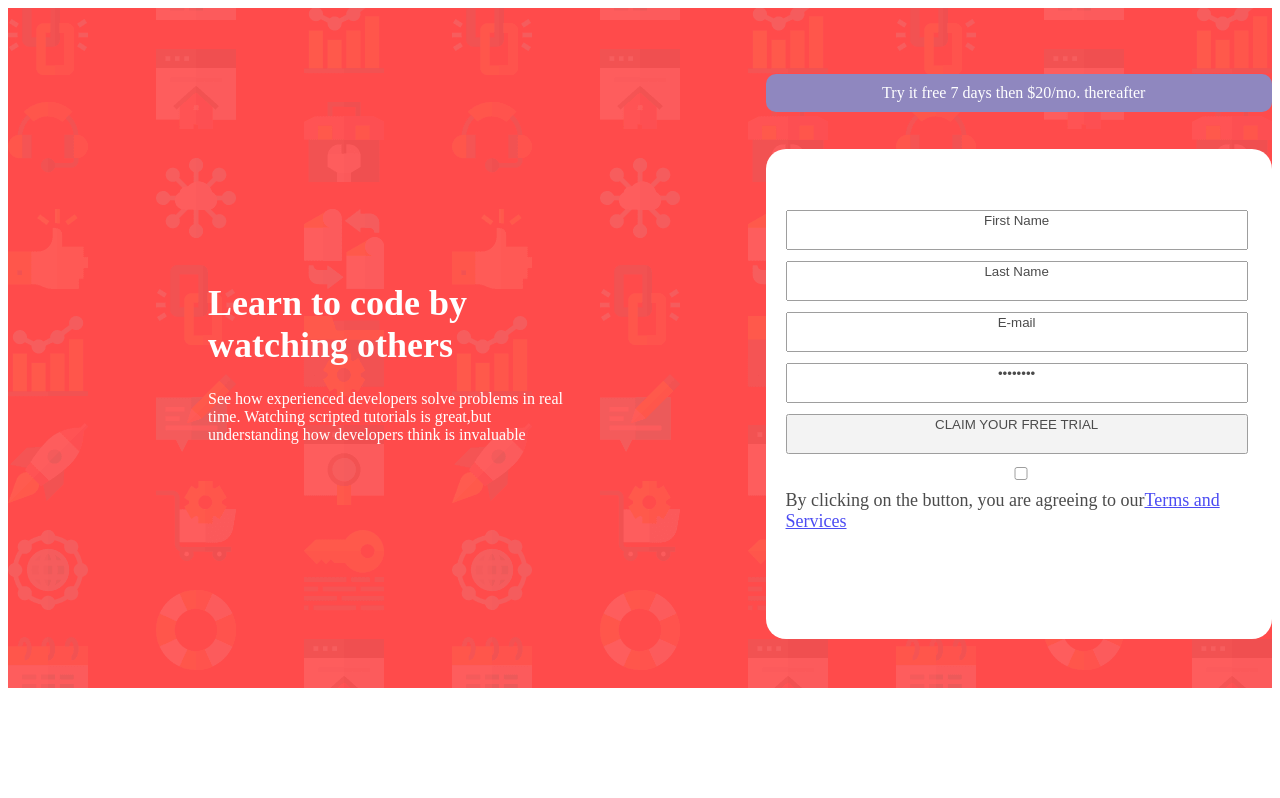
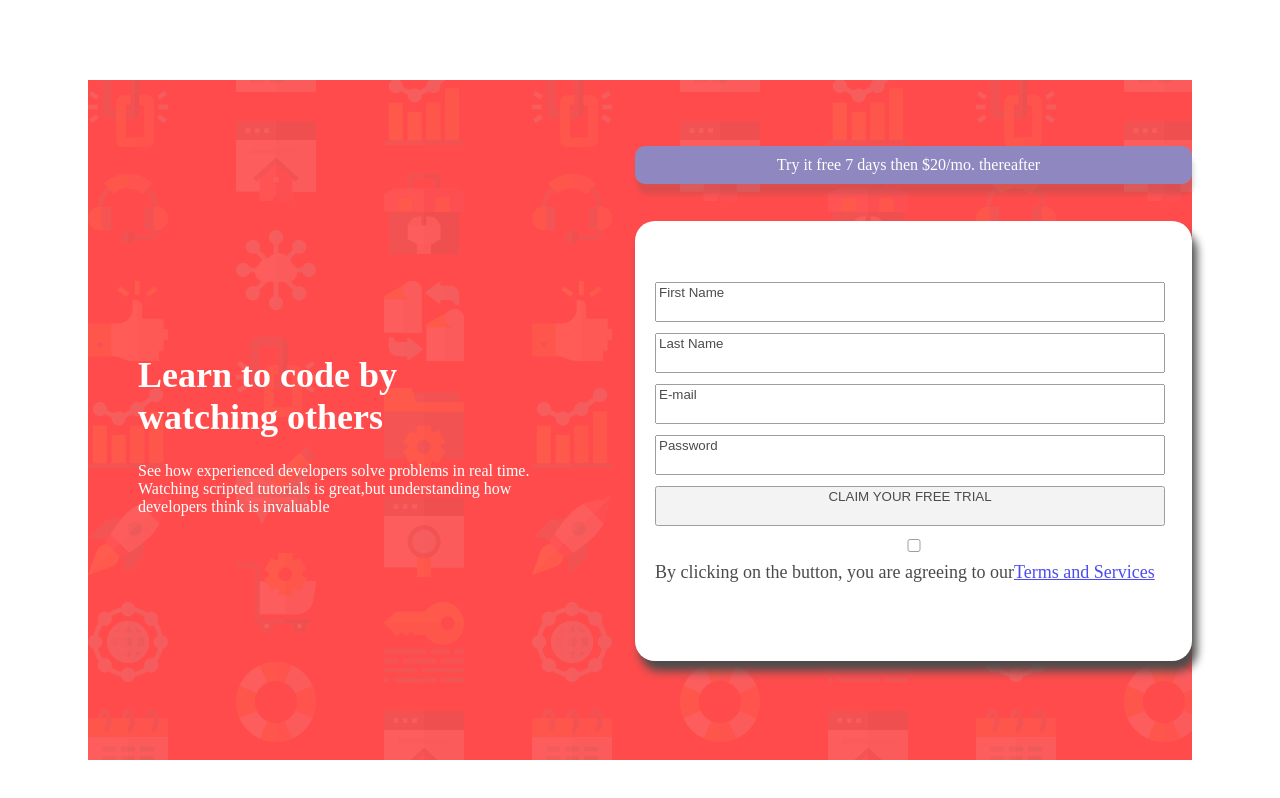
Before and after one commit to Isholawaheed/zuri3, a plain HTML site: page index.html in a window 1280 px wide. Drawn offline with Linux system fonts and the light colour scheme.

Commit message:
Add files via upload

```diff
--- a/index.html
+++ b/index.html
@@ -26,9 +26,11 @@
     <input type="text" name="First Name" value="First Name" required><br>
     <input type="text" name="Last Name" value="Last Name" required><br>
     <input type="email" name="E-mail" value="E-mail" required><br>
-    <input type="Password" name="Password" value="Password" required><br>
-    <input type="button" value="CLAIM YOUR FREE TRIAL"><br>
-    <input type="checkbox"><span>By clicking on the button, you are agreeing to our<a href="#">Terms and Services</a></span>
+    <input type="text" name="Password" value="Password" required><br>
+    <input type="button"  value="CLAIM YOUR FREE TRIAL"><br>
+    <input type="checkbox">
+    <span>By clicking on the button, you are agreeing to our<a href="#">Terms and Services</a></span>
+
 
   </form>
 </div></div>
--- a/style.css
+++ b/style.css
@@ -1,4 +1,4 @@
-.Main-container{
+.Main-container {
   display: flex;
   flex-direction: row;
   height: 35em;
@@ -7,26 +7,25 @@
   background-color: red;
   padding-top: 50px;
   opacity: 0.7;
-    font-family:Poppins;
+  font-family: Poppins;
   font-size: large;
-
+  margin: 80px;
 }
-.First-section{
+.First-section {
   width: 400px;
-    padding-left: 200px;
+  padding-left: 50px;
   padding-top: 200px;
-    padding-right: 200px;
+  padding-right: 100px;
   color: white;
 }
-.First-section p{
+.First-section p {
   font-size: 16px;
   font-weight: 500;
 }
-h1{
+h1 {
   font-weight: 700;
 }
-.box-header p{
-
+.box-header p {
   border: 10px solid hsl(248, 32%, 49%);
   background-color: hsl(248, 32%, 49%);
   color: white;
@@ -34,27 +33,30 @@ h1{
   padding-right: 10px;
   text-align: center;
   font-size: 16px;
-
+  box-shadow: 2px 10px 5px rgb(12, 9, 9, 0.2);
 }
-.form-container{
-    border: 2px;;
-    height: 25em;
+.form-container {
+  border: 2px;
+  height: 400px;
   background-color: white;
   border-radius: 20px;
   padding-left: 20px;
   padding-top: 40px;
-
-
+  box-shadow: 5px 10px 10px;
 }
-form{
+form {
   margin-top: 20px;
 }
-input{
+input {
   width: 95%;
   box-sizing: border-box;
   padding-bottom: 20px;
-    text-align: center;
-margin-right: 30px;
+  margin-right: 20px;
   margin-bottom: 10px;
 }
-imput{type:button}
+
+@media screen and (max-width: 992px;) {
+  .Main-container {
+    color: blueviolet;
+  }
+}
```
Lines whose indentation alone changed are shown as unchanged.
